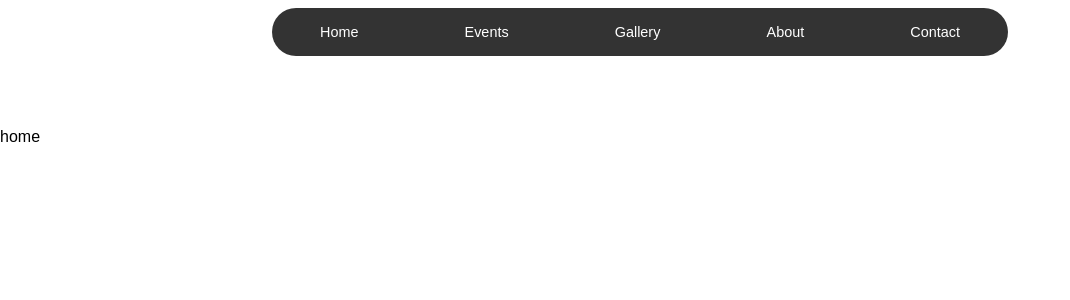
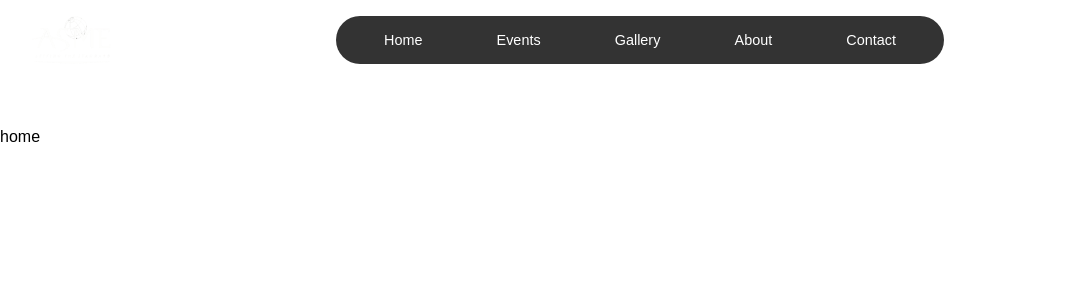
Before and after one commit to ASME-NITS/ASME-NITS, a React (Vite) app: page / in a window 1280 px wide. Shown: the top 300 px of the page, without its empty margins (0-1070 px from the left). Built offline with nearby package versions, Linux system fonts and the light colour scheme.

Commit message:
Added Asme Logo

```diff
--- a/src/Components/Header.jsx
+++ b/src/Components/Header.jsx
@@ -3,10 +3,12 @@ import asme from "../assets/asme.png";
 import { HashLink } from "react-router-hash-link";
 import './styles/Header.css'
 
-<img src={asme} alt="thurrnr" />
+
 const Header = () => {
   return (
-    <div className="header-container">
+    <nav>
+      <div className="header-container">
+      <img src={asme} alt="thurrnr" />
         <ul className="nav-list">
             <li>
                 <NavLink to='/' className="nav-link">
@@ -35,7 +37,8 @@ const Header = () => {
                 </NavLink>
             </li>
         </ul>
-    </div>
+      </div>
+    </nav>
   )
 }
 
--- a/src/Components/styles/Header.css
+++ b/src/Components/styles/Header.css
@@ -7,21 +7,32 @@
 body{
     padding-top: 8rem;
 }
+nav{
+  position: fixed;
+  top: 0.5rem;
+  left: 0;
+  right: 0;
+}
+.header-container img{
+  position: absolute;
+  left: -50%;
+  height: 100%;
+}
 .header-container {
-    background-color: rgba(0, 0, 0, 0.8); /* bg-slate-600 bg-opacity-80 */
-    backdrop-filter: blur(10px); /* backdrop-blur-[8px] */
-    position: fixed; /* fixed */
-    left: 50%; /* left-1/2 */
-    top: 0.5rem; /* top-2 */
-    transform: translateX(-50%); /* -translate-x-1/2 */
-    padding: 1rem 3rem; /* px-12 py-4 */
-    display: flex; /* flex */
-    justify-content: space-evenly; /* justify-center */
-    align-items: center; /* items-center */
-    white-space: nowrap; /* text-nowrap */
-    width: 50vw; /* w-[50vw] */
-    z-index: 100; /* z-[100] */
-    border-radius: 9999px; /* rounded-full */
+    background-color: rgba(0, 0, 0, 0.8);
+    backdrop-filter: blur(10px);
+    position: relative;
+    left: 50%;
+    top: 0.5rem;
+    transform: translateX(-50%);
+    padding: 1rem 3rem;
+    display: flex;
+    justify-content: space-evenly;
+    align-items: center;
+    white-space: nowrap;
+    width: 40vw;
+    z-index: 100;
+    border-radius: 9999px;
   }
 
   .nav-list {
--- a/src/index.css
+++ /dev/null
@@ -1,3 +0,0 @@
-nav {
-    background-color: black;
-}
```
